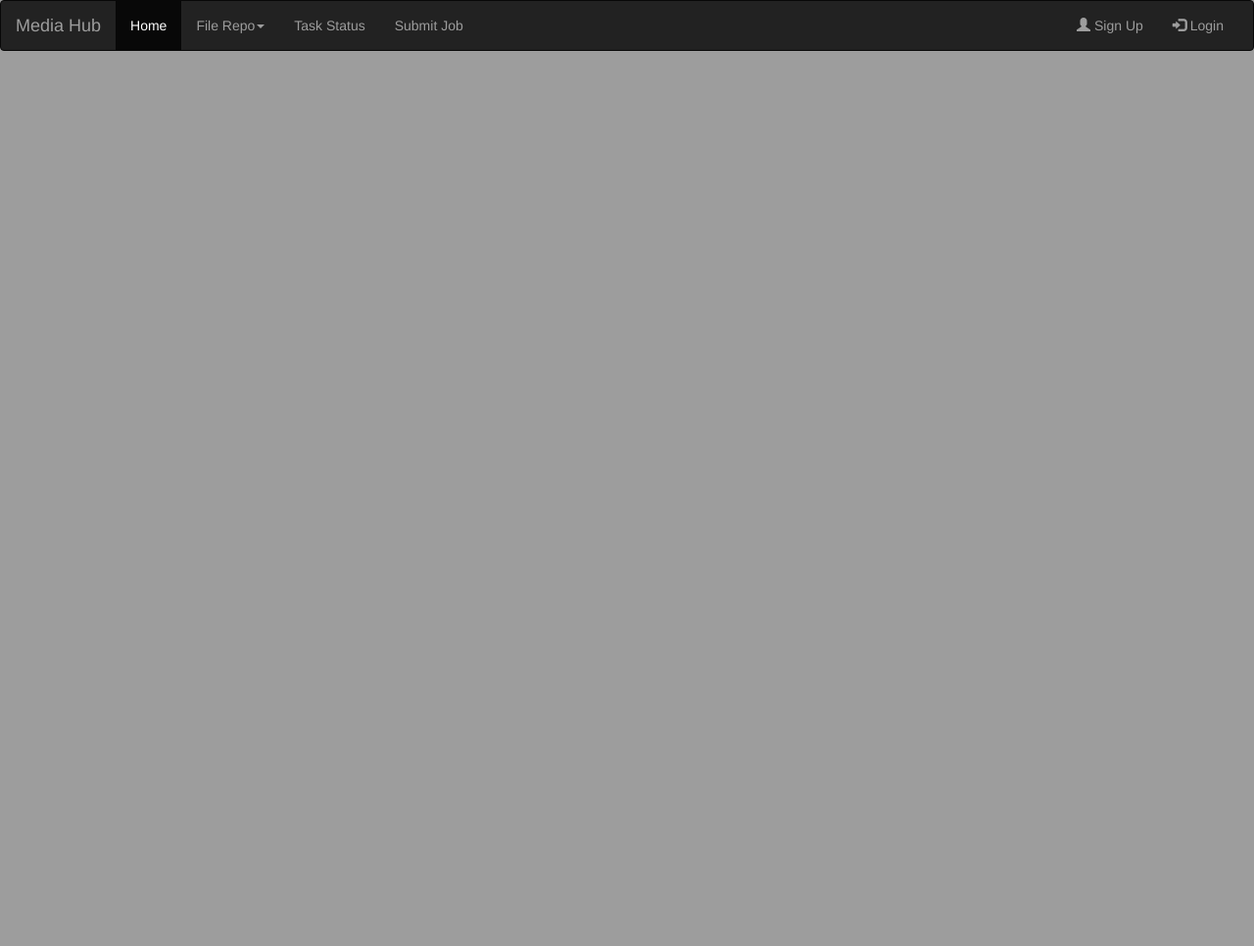
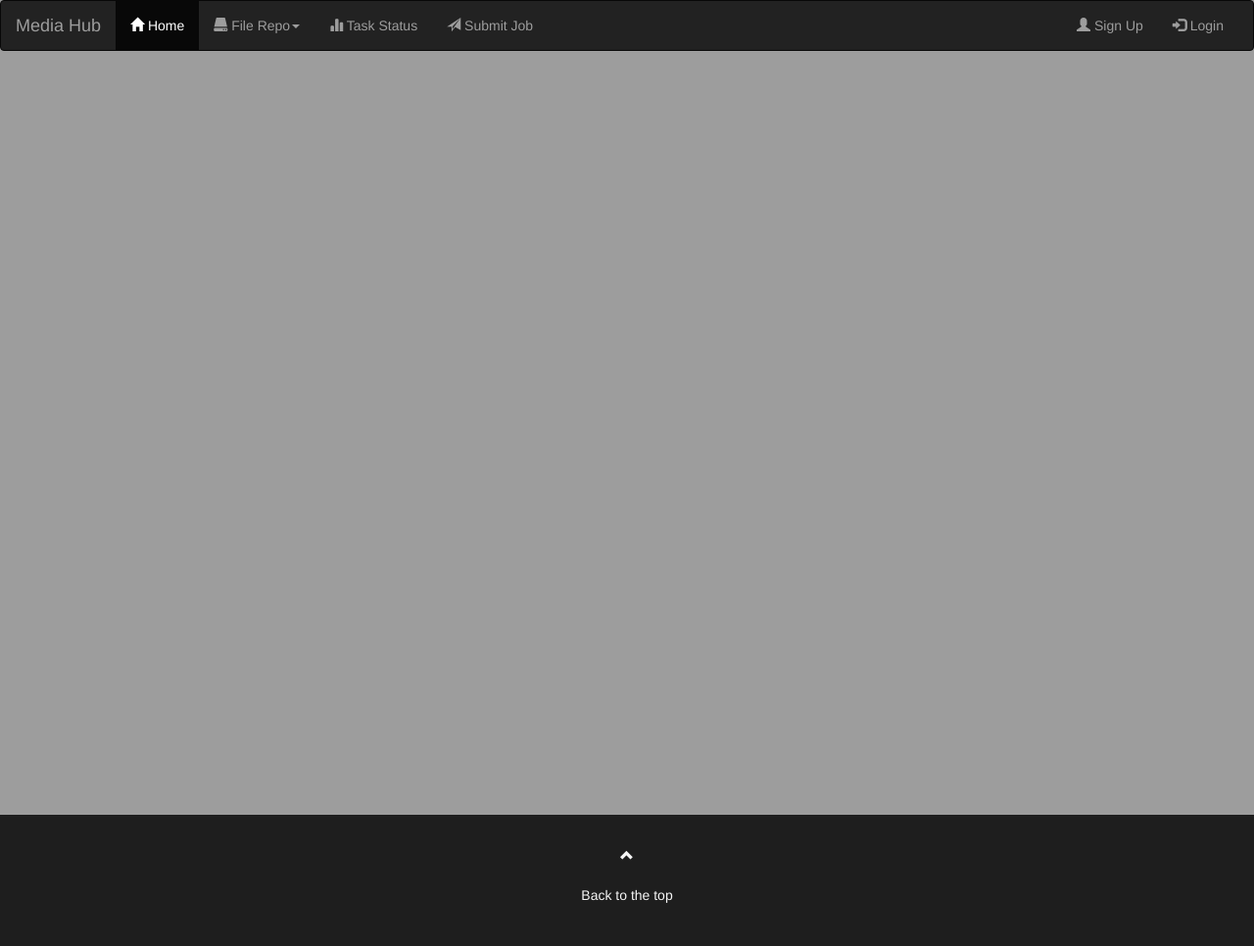
Before and after one commit to lewis909/media_hub_frontend_v2, a Django app: page /repo/ in a window 1280 px wide. Shown: the whole page at 98% size. Before the commit the page ends 52 px from the top, so only its background shows below. Run offline with Django 3.2, Linux system fonts and the light colour scheme; data that the repository does not hold is empty; some libraries are stand-ins or nearby versions.

Commit message:
added glyvicons

```diff
--- a/website/templates/website/header.html
+++ b/website/templates/website/header.html
@@ -16,6 +16,18 @@
 		body {
 		  height:100%
 		}
+        footer {
+    background-color: #1e1e1e;
+    color: #f5f5f5;
+    padding: 32px;
+        }
+        footer a {
+            color: #f5f5f5;
+        }
+        footer a:hover {
+            color: #777;
+            text-decoration: none;
+        }
 	</style>
 </head>
 <body class="body" style="background-color: #9d9d9d">
@@ -31,16 +43,16 @@
     </div>
     <div class="collapse navbar-collapse" id="myNavbar">
       <ul class="nav navbar-nav">
-        <li class="active"><a href="{% url 'index' %}">Home</a></li>
+        <li class="active"><a href="{% url 'index' %}"><span class="glyphicon glyphicon-home"></span> Home</a></li>
         <li class="dropdown">
-          <a class="dropdown-toggle" data-toggle="dropdown" href="#">File Repo<span class="caret"></span></a>
+          <a class="dropdown-toggle" data-toggle="dropdown" href="#"><span class="glyphicon glyphicon-hdd"></span> File Repo<span class="caret"></span></a>
           <ul class="dropdown-menu">
             <li><a href="/repo/">Asset Metadata</a></li>
             <li><a href="/repo/task">Files</a></li>
           </ul>
         </li>
-        <li><a href="/repo/task">Task Status</a></li>
-        <li><a href="/job/">Submit Job</a></li>
+        <li><a href="/repo/task"><span class="glyphicon glyphicon-stats"></span> Task Status</a></li>
+          <li><a href="/job/"><span class="glyphicon glyphicon-send"></span> Submit Job</a></li>
       </ul>
       <ul class="nav navbar-nav navbar-right">
         <li><a href="#"><span class="glyphicon glyphicon-user"></span> Sign Up</a></li>
@@ -53,5 +65,11 @@
         {% block content %}
         {% endblock %}
     </div>
+    <footer class="text-center">
+        <a class="up-arrow" href="#top" data-toggle="tooltip" title="TO TOP">
+        <span class="glyphicon glyphicon-chevron-up"></span>
+        </a><br><br>
+        <p><a href="/blog/" data-toggle="tooltip" >Back to the top</a></p>
+    </footer>
 </body>
 </html>
```
